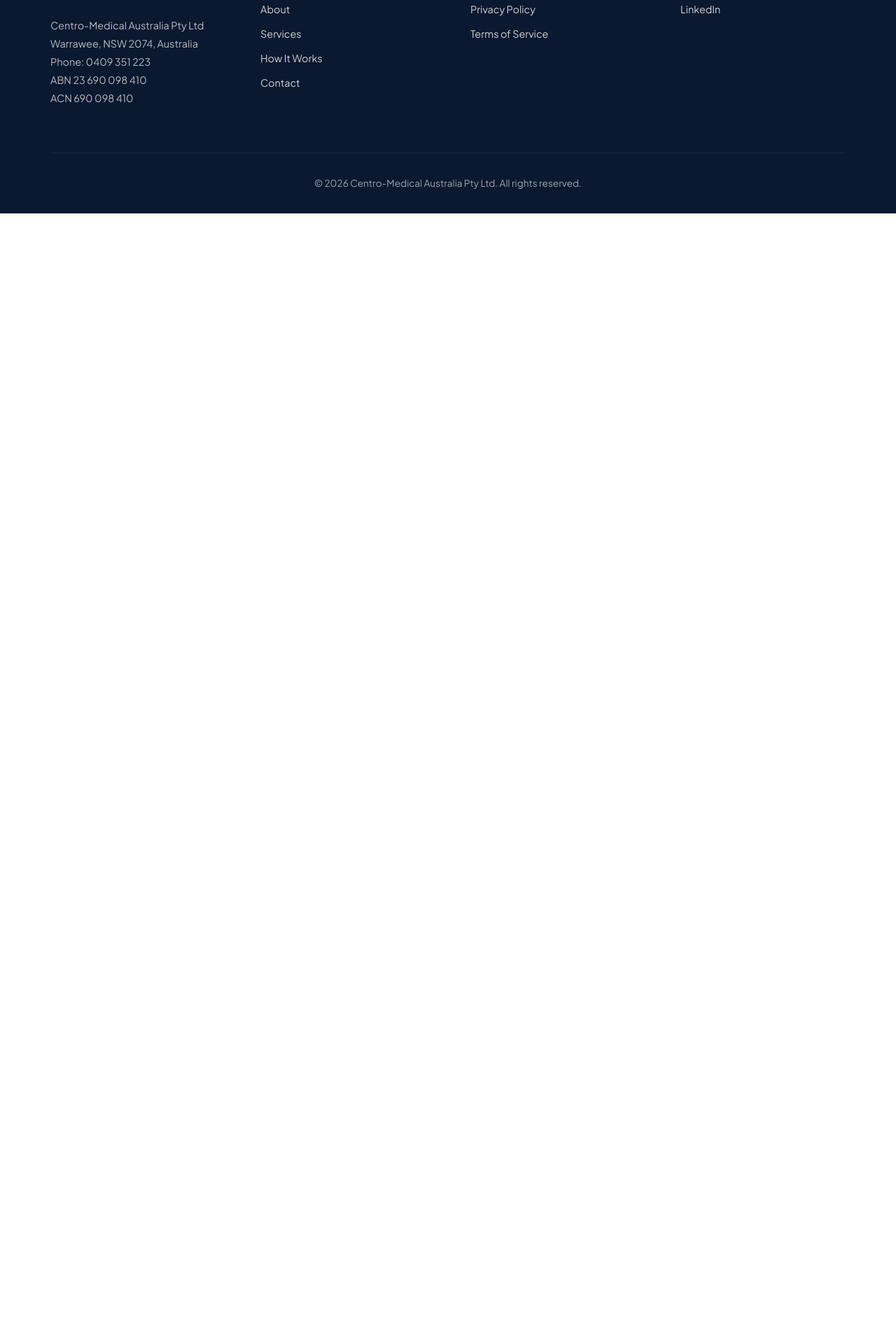
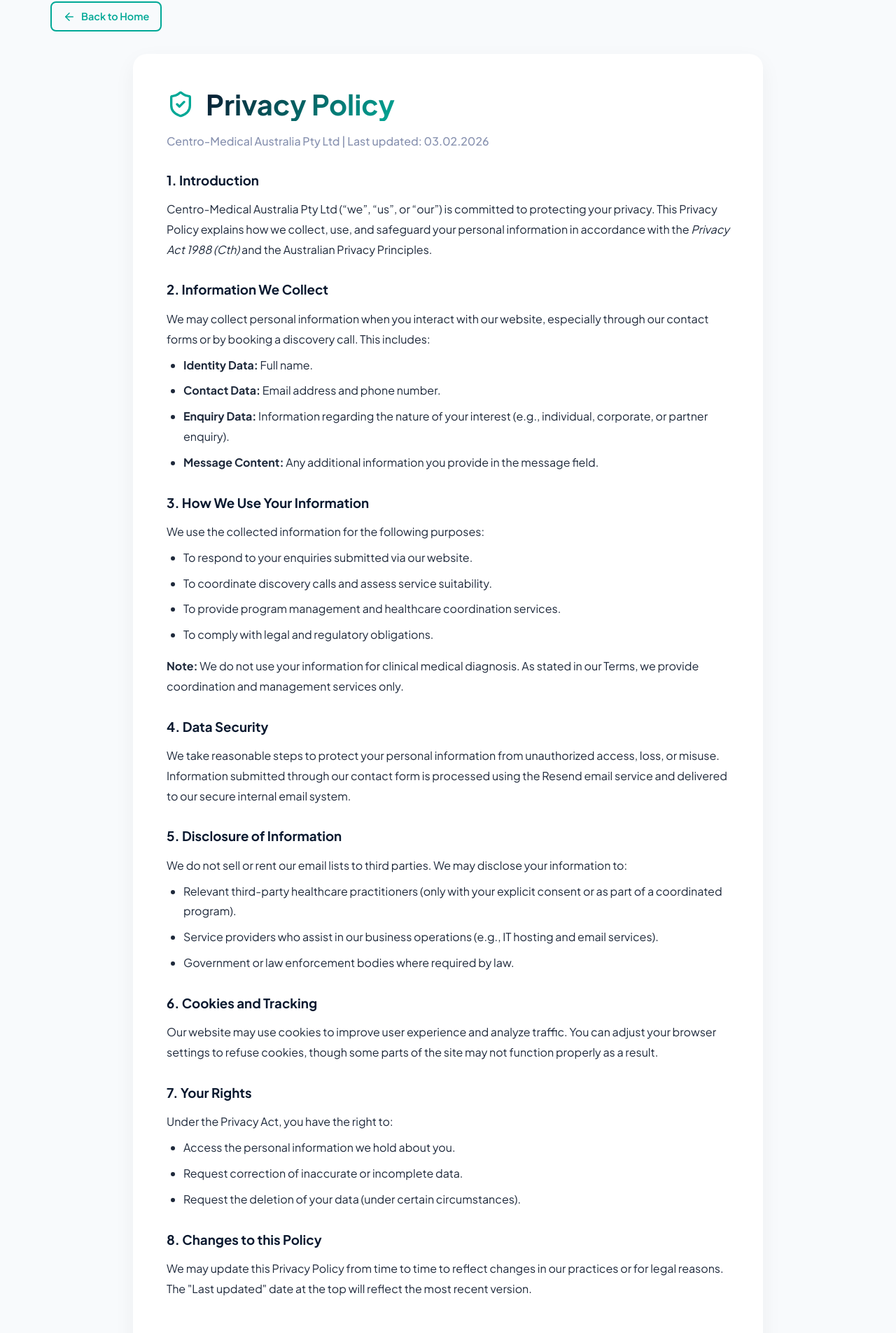
Before and after one commit to rhalmaibusiness-blip/centro-medical-landing-australia, a React (Vite) app: page /privacy in a window 1280 px wide. Shown: the part 118-2023 px from the top of the page at 70% size. Before the commit the page ends 800 px from the top, so only its background shows below. Built offline with nearby package versions, Linux system fonts and the light colour scheme.

Commit message:
Add Privacy Policy page and update footer links

```diff
--- a/src/App.jsx
+++ b/src/App.jsx
@@ -12,6 +12,7 @@
 import ContactForm from './components/ContactForm';
 import Footer from './components/Footer';
 import TermsOfService from './components/TermsOfService';
+import PrivacyPolicy from './components/PrivacyPolicy';
 
 function LandingPage() {
   return (
@@ -38,6 +39,7 @@
           <Routes>
             <Route path="/" element={<LandingPage />} />
             <Route path="/terms" element={<TermsOfService />} />
+            <Route path="/privacy" element={<PrivacyPolicy />} />
           </Routes>
         </main>
         <Footer />
@@ -46,4 +48,5 @@
   );
 }
 
+
 export default App;
--- a/src/components/Footer.jsx
+++ b/src/components/Footer.jsx
@@ -32,10 +32,11 @@
                     <div>
                         <h5 style={{ color: 'white', marginBottom: '1.5rem', fontWeight: 700 }}>Legal</h5>
                         <ul style={{ display: 'grid', gap: '0.75rem', opacity: 0.8, fontSize: '0.9rem' }}>
-                            <li><a href="#">Privacy Policy</a></li>
+                            <li><Link to="/privacy">Privacy Policy</Link></li>
                             <li><Link to="/terms">Terms of Service</Link></li>
                         </ul>
                     </div>
+
 
 
                     <div>
--- /dev/null
+++ b/src/components/PrivacyPolicy.jsx
@@ -0,0 +1,128 @@
+import React, { useEffect } from 'react';
+import { Link } from 'react-router-dom';
+import { ArrowLeft, ShieldCheck } from 'lucide-react';
+
+const PrivacyPolicy = () => {
+    useEffect(() => {
+        window.scrollTo(0, 0);
+    }, []);
+
+    return (
+        <div style={{ backgroundColor: 'var(--bg-alt)', minHeight: '100vh', paddingTop: '120px', paddingBottom: '80px' }}>
+            <div className="container">
+                <Link
+                    to="/"
+                    className="btn btn-outline"
+                    style={{
+                        marginBottom: '2rem',
+                        padding: '0.5rem 1rem',
+                        fontSize: '0.9rem',
+                        display: 'inline-flex',
+                        alignItems: 'center',
+                        gap: '0.5rem'
+                    }}
+                >
+                    <ArrowLeft size={18} /> Back to Home
+                </Link>
+
+                <div style={{
+                    backgroundColor: 'white',
+                    padding: '3rem',
+                    borderRadius: '20px',
+                    boxShadow: '0 10px 30px rgba(0,0,0,0.05)',
+                    maxWidth: '900px',
+                    margin: '0 auto'
+                }}>
+                    <div style={{ display: 'flex', alignItems: 'center', gap: '1rem', marginBottom: '1rem' }}>
+                        <ShieldCheck size={40} color="var(--secondary)" />
+                        <h1 style={{ marginBottom: 0, fontSize: '2.5rem' }} className="gradient-text">Privacy Policy</h1>
+                    </div>
+                    <p style={{ color: 'var(--text-dim)', marginBottom: '2rem', fontWeight: 500 }}>
+                        Centro-Medical Australia Pty Ltd | Last updated: 03.02.2026
+                    </p>
+
+                    <div className="policy-content" style={{ color: 'var(--gray-800)', lineHeight: '1.8' }}>
+                        <section style={{ marginBottom: '2rem', padding: 0 }}>
+                            <h3 style={{ marginBottom: '1rem' }}>1. Introduction</h3>
+                            <p>
+                                Centro-Medical Australia Pty Ltd (“we”, “us”, or “our”) is committed to protecting your privacy. This Privacy Policy explains how we collect, use, and safeguard your personal information in accordance with the <em>Privacy Act 1988 (Cth)</em> and the Australian Privacy Principles.
+                            </p>
+                        </section>
+
+                        <section style={{ marginBottom: '2rem', padding: 0 }}>
+                            <h3 style={{ marginBottom: '1rem' }}>2. Information We Collect</h3>
+                            <p>We may collect personal information when you interact with our website, especially through our contact forms or by booking a discovery call. This includes:</p>
+                            <ul style={{ paddingLeft: '1.5rem', listStyle: 'disc', display: 'grid', gap: '0.5rem', marginTop: '0.5rem' }}>
+                                <li><strong>Identity Data:</strong> Full name.</li>
+                                <li><strong>Contact Data:</strong> Email address and phone number.</li>
+                                <li><strong>Enquiry Data:</strong> Information regarding the nature of your interest (e.g., individual, corporate, or partner enquiry).</li>
+                                <li><strong>Message Content:</strong> Any additional information you provide in the message field.</li>
+                            </ul>
+                        </section>
+
+                        <section style={{ marginBottom: '2rem', padding: 0 }}>
+                            <h3 style={{ marginBottom: '1rem' }}>3. How We Use Your Information</h3>
+                            <p>We use the collected information for the following purposes:</p>
+                            <ul style={{ paddingLeft: '1.5rem', listStyle: 'disc', display: 'grid', gap: '0.5rem', marginTop: '0.5rem' }}>
+                                <li>To respond to your enquiries submitted via our website.</li>
+                                <li>To coordinate discovery calls and assess service suitability.</li>
+                                <li>To provide program management and healthcare coordination services.</li>
+                                <li>To comply with legal and regulatory obligations.</li>
+                            </ul>
+                            <p style={{ marginTop: '1rem' }}><strong>Note:</strong> We do not use your information for clinical medical diagnosis. As stated in our Terms, we provide coordination and management services only.</p>
+                        </section>
+
+                        <section style={{ marginBottom: '2rem', padding: 0 }}>
+                            <h3 style={{ marginBottom: '1rem' }}>4. Data Security</h3>
+                            <p>
+                                We take reasonable steps to protect your personal information from unauthorized access, loss, or misuse. Information submitted through our contact form is processed using the Resend email service and delivered to our secure internal email system.
+                            </p>
+                        </section>
+
+                        <section style={{ marginBottom: '2rem', padding: 0 }}>
+                            <h3 style={{ marginBottom: '1rem' }}>5. Disclosure of Information</h3>
+                            <p>We do not sell or rent our email lists to third parties. We may disclose your information to:</p>
+                            <ul style={{ paddingLeft: '1.5rem', listStyle: 'disc', display: 'grid', gap: '0.5rem', marginTop: '0.5rem' }}>
+                                <li>Relevant third-party healthcare practitioners (only with your explicit consent or as part of a coordinated program).</li>
+                                <li>Service providers who assist in our business operations (e.g., IT hosting and email services).</li>
+                                <li>Government or law enforcement bodies where required by law.</li>
+                            </ul>
+                        </section>
+
+                        <section style={{ marginBottom: '2rem', padding: 0 }}>
+                            <h3 style={{ marginBottom: '1rem' }}>6. Cookies and Tracking</h3>
+                            <p>
+                                Our website may use cookies to improve user experience and analyze traffic. You can adjust your browser settings to refuse cookies, though some parts of the site may not function properly as a result.
+                            </p>
+                        </section>
+
+                        <section style={{ marginBottom: '2rem', padding: 0 }}>
+                            <h3 style={{ marginBottom: '1rem' }}>7. Your Rights</h3>
+                            <p>Under the Privacy Act, you have the right to:</p>
+                            <ul style={{ paddingLeft: '1.5rem', listStyle: 'disc', display: 'grid', gap: '0.5rem', marginTop: '0.5rem' }}>
+                                <li>Access the personal information we hold about you.</li>
+                                <li>Request correction of inaccurate or incomplete data.</li>
+                                <li>Request the deletion of your data (under certain circumstances).</li>
+                            </ul>
+                        </section>
+
+                        <section style={{ marginBottom: '2rem', padding: 0 }}>
+                            <h3 style={{ marginBottom: '1rem' }}>8. Changes to this Policy</h3>
+                            <p>We may update this Privacy Policy from time to time to reflect changes in our practices or for legal reasons. The "Last updated" date at the top will reflect the most recent version.</p>
+                        </section>
+
+                        <section style={{ marginTop: '3rem', padding: '2rem', backgroundColor: 'var(--bg-alt)', borderRadius: '12px', border: '1px solid var(--gray-200)' }}>
+                            <h3 style={{ marginBottom: '1.5rem' }}>9. Contact Us</h3>
+                            <p>If you have any questions about this Privacy Policy or how we handle your data, please contact us at:</p>
+                            <p style={{ marginTop: '1rem', marginBottom: '0.5rem' }}><strong>Centro-Medical Australia Pty Ltd</strong></p>
+                            <p style={{ marginBottom: '0.5rem' }}>📧 <a href="mailto:info@centromedical.com.au" style={{ color: 'var(--secondary)', fontWeight: 600 }}>info@centromedical.com.au</a></p>
+                            <p>📞 <a href="tel:0409351223" style={{ color: 'var(--secondary)', fontWeight: 600 }}>0409 351 223</a></p>
+                        </section>
+                    </div>
+                </div>
+            </div>
+        </div>
+    );
+};
+
+export default PrivacyPolicy;
```
